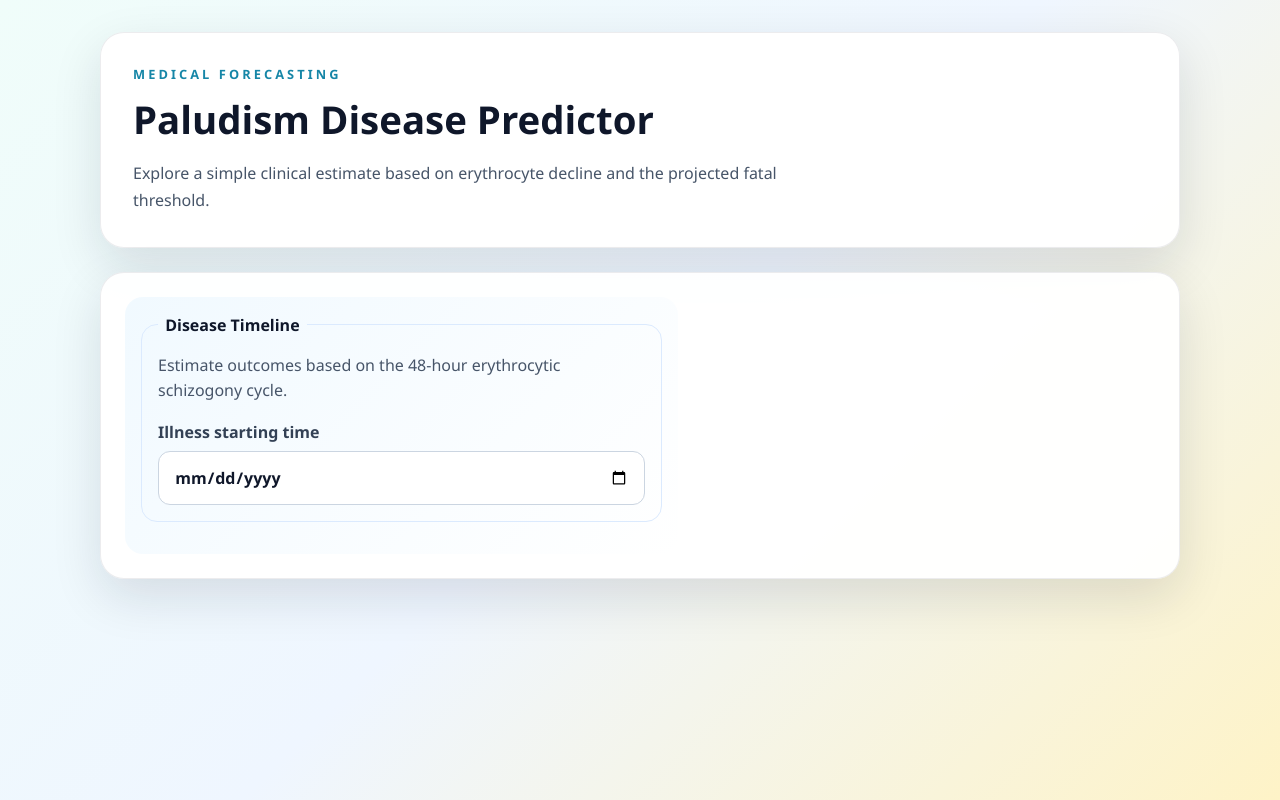
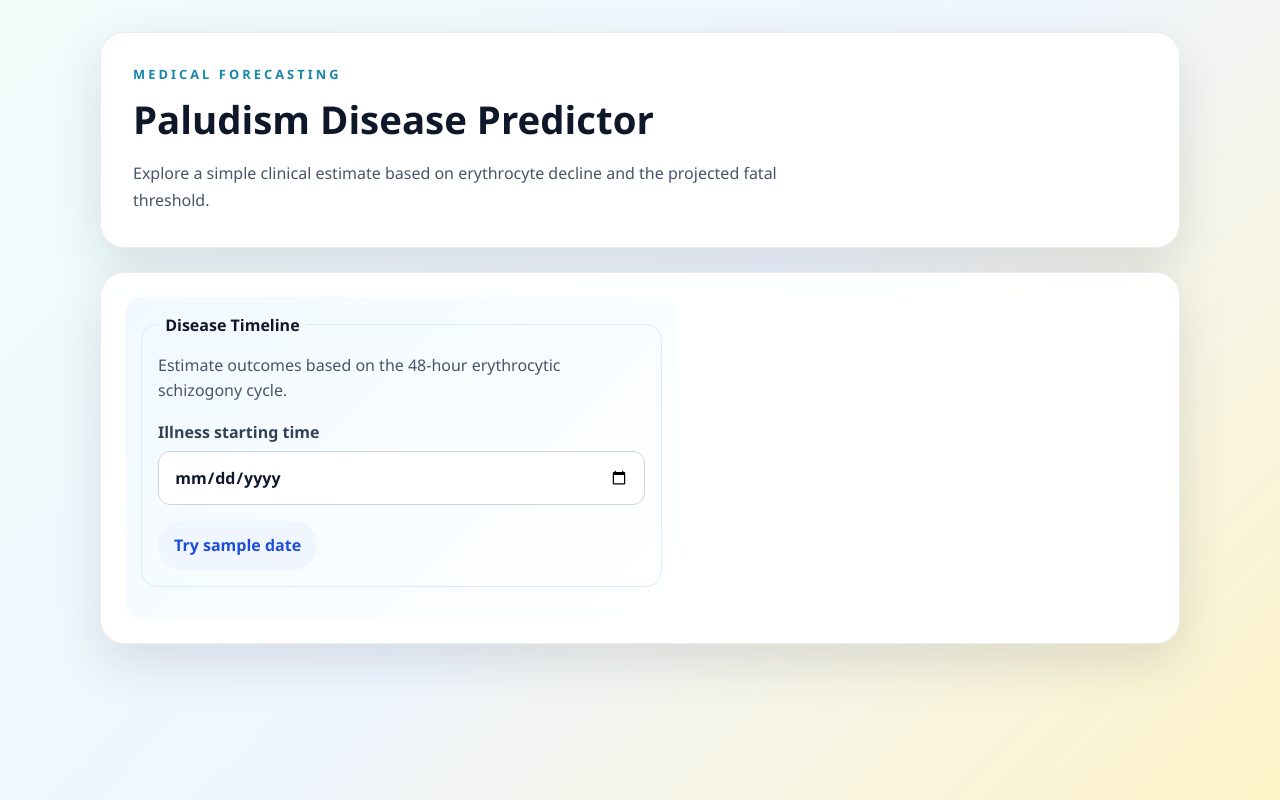
Before and after one commit to RFihobiana/paludism-death-predictor, a React (Create React App) app: page / in a window 1280 px wide. Built offline with nearby package versions, Linux system fonts and the light colour scheme.

Commit message:
Add a simple quick test data input button

```diff
--- a/src/Desease.tsx
+++ b/src/Desease.tsx
@@ -1,4 +1,4 @@
-import React from 'react'
+import React, { useCallback, useRef } from 'react'
 import './Desease.css'
 
 /**
@@ -44,6 +44,15 @@ export function findDeathDate(deseaseDate: Date): Date {
 }
 
 export default function Desease() {
+  const deseaseDateEl = useRef<HTMLInputElement>(null)
+
+  // Helper to automatically apply a sample test date for quick evaluation
+  const applySampleDate = useCallback((value: string) => {
+    if (deseaseDateEl.current) {
+      deseaseDateEl.current.value = value
+    }
+  }, [])
+
   return (
     <section className="prediction-card">
       {/* Form section to capture illness start date */}
@@ -56,8 +65,25 @@ export default function Desease() {
           </p>
           <label className="field">
             <span>Illness starting time</span>
-            <input type="date" data-testid="desease-days" id="desease-days" />
+            <input
+              type="date"
+              data-testid="desease-days"
+              id="desease-days"
+              ref={deseaseDateEl}
+            />
           </label>
+
+          <div className="quick-actions">
+            <button
+              type="button"
+              className="ghost-button"
+              onClick={() => {
+                applySampleDate('2026-08-07')
+              }}
+            >
+              Try sample date
+            </button>
+          </div>
         </fieldset>
       </form>
     </section>
```
